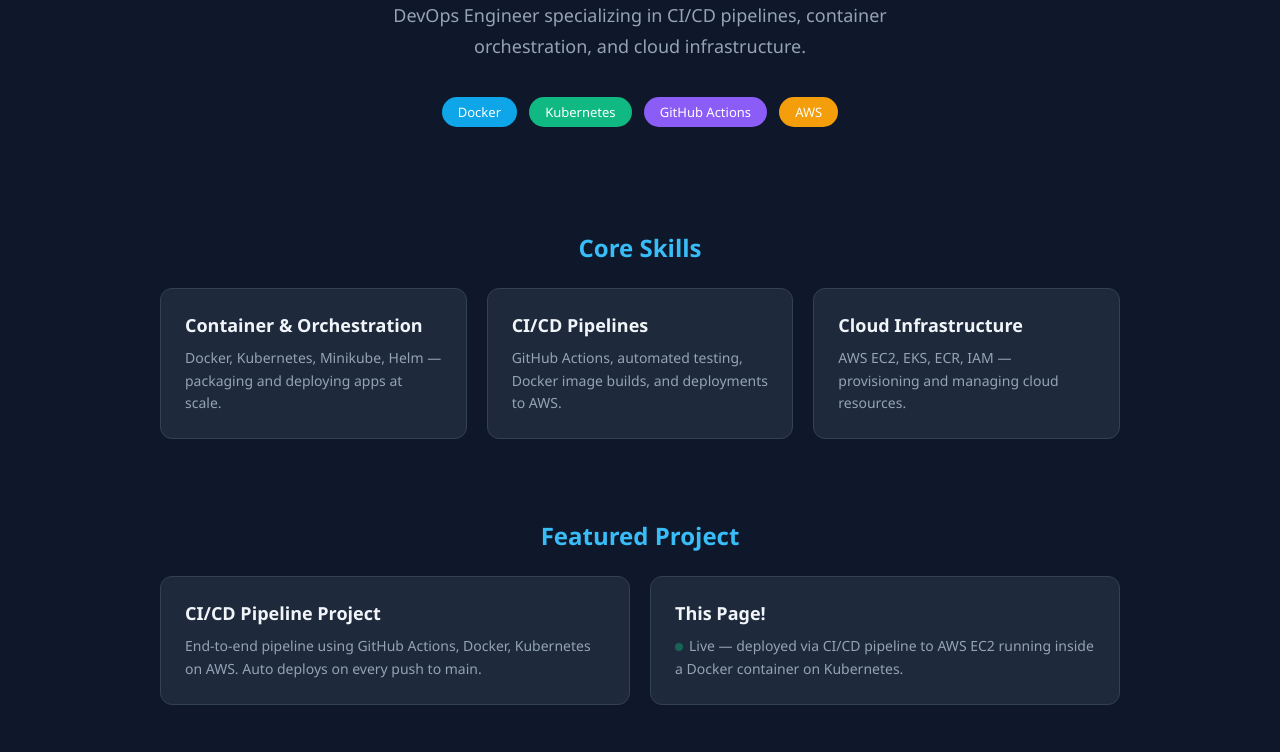
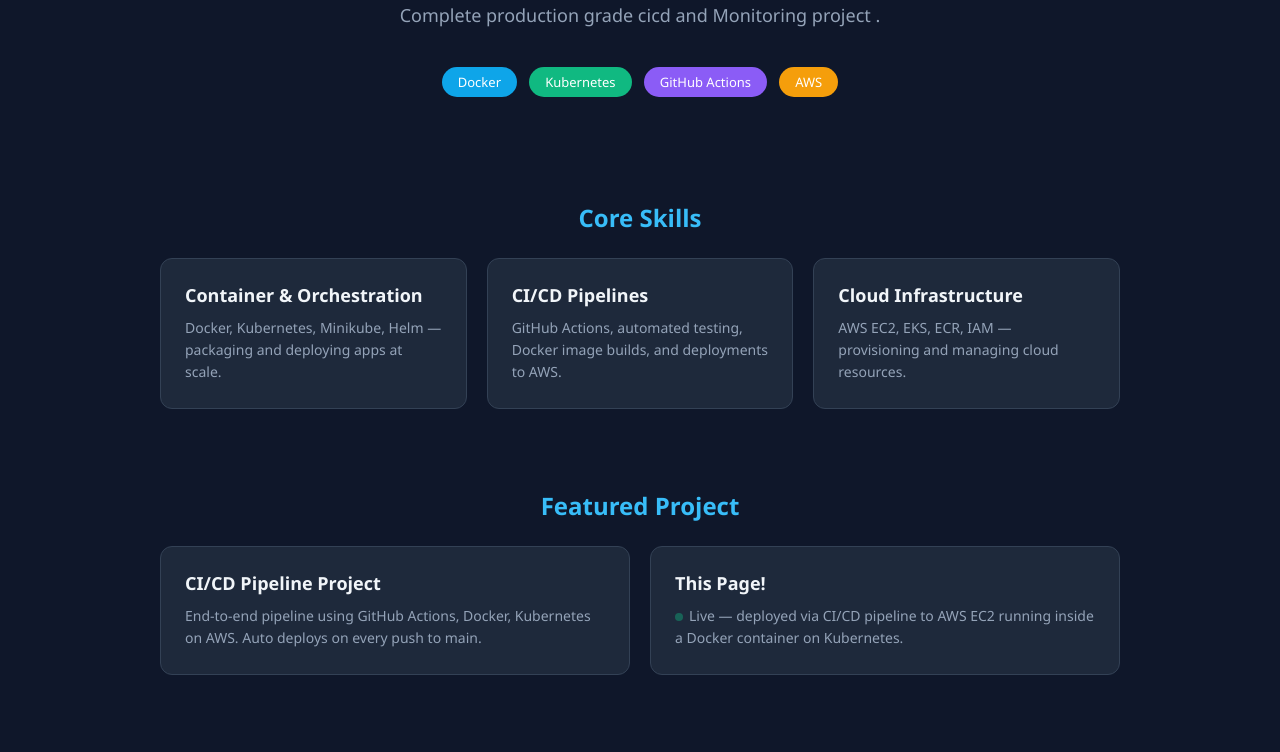
Before and after one commit to bhavanigajanand/nodejs-cicd-project, a website: page public/index.html in a window 1280 px wide. Shown: the part 232-984 px from the top of the page. Drawn offline with Linux system fonts and the light colour scheme.

Commit message:
Update project description in index.html

```diff
--- a/public/index.html
+++ b/public/index.html
@@ -45,7 +45,7 @@
   </header>
   <div class="hero">
     <h2>Building <span>Production Grade</span> Infrastructure</h2>
-    <p>DevOps Engineer specializing in CI/CD pipelines, container orchestration, and cloud infrastructure.</p>
+    <p>Complete production grade cicd and Monitoring project .</p>
     <div>
       <span class="badge">Docker</span>
       <span class="badge green">Kubernetes</span>
```
